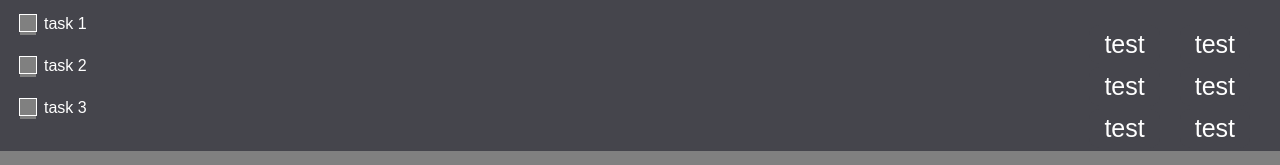
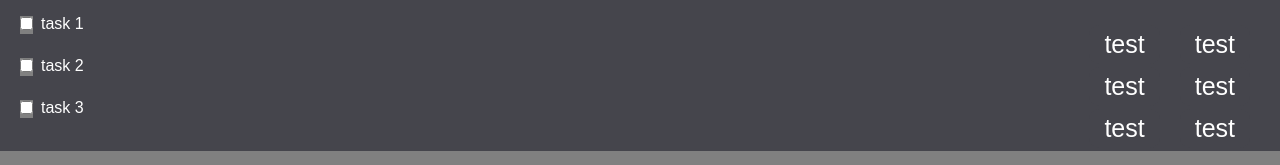
Before and after one commit to varenyk-lover/to-do-list-react, a React (Create React App) app: page / in a window 1280 px wide. Shown: the top 165 px of the page. Built offline with nearby package versions, Linux system fonts and the light colour scheme.

Commit message:
test changes in checkbox

```diff
--- a/src/components/atoms/Checkbox.jsx
+++ b/src/components/atoms/Checkbox.jsx
@@ -5,13 +5,14 @@ import PropTypes from "prop-types";
 
 const Checkbox = ({ checkHandler, isChecked }) => (
 
+    // <input type="checkbox"/>
     <CheckboxContainer>
         <HiddenCheckbox checked={isChecked} onChange={checkHandler}/>
-        <StyledCheckbox checked={isChecked}>
+    {/*    <StyledCheckbox checked={isChecked}>
             <Icon viewBox="0 0 24 24">
                 <polyline points="20 6 9 17 4 12" />
             </Icon>
-        </StyledCheckbox>
+        </StyledCheckbox>*/}
     </CheckboxContainer>
 
 );
@@ -39,7 +40,7 @@ const Icon = styled.svg`
 `;
 // Hide checkbox visually but remain accessible to screen readers.
 const HiddenCheckbox = styled.input.attrs({ type: 'checkbox' })`
-  border: 0;
+ /* border: 0;
   clip: rect(0 0 0 0);
   clippath: inset(50%);
   height: 1px;
@@ -48,7 +49,7 @@ const HiddenCheckbox = styled.input.attrs({ type: 'checkbox' })`
   padding: 0;
   position: absolute;
   white-space: nowrap;
-  width: 1px;
+  width: 1px;*/
 `;
 
 const StyledCheckbox = styled.div`
--- a/src/components/pages/MainPage.jsx
+++ b/src/components/pages/MainPage.jsx
@@ -2,13 +2,13 @@ import React from 'react';
 import TaskList from "../organisms/TaskList";
 
 const MainPage = () => {
-    const [isChecked, setChecked] = React.useState(false);
+    const [isChecked, setIsChecked] = React.useState(false);
     const tasks = ['task 1', 'task 2', 'task 3'];
 
 
     const handleCheck = (e) => {
         e.preventDefault();
-        setChecked(e.target.checked);
+        setIsChecked(e.target.checked);
         console.log(`${e.target.checked} is checked`);
     }
     return (
```
